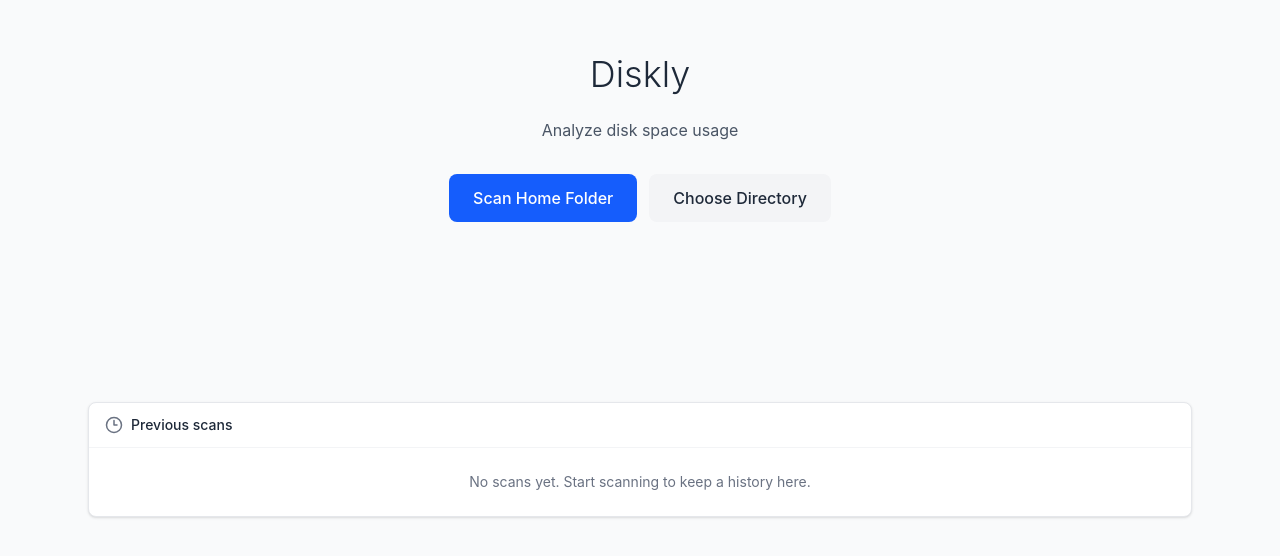
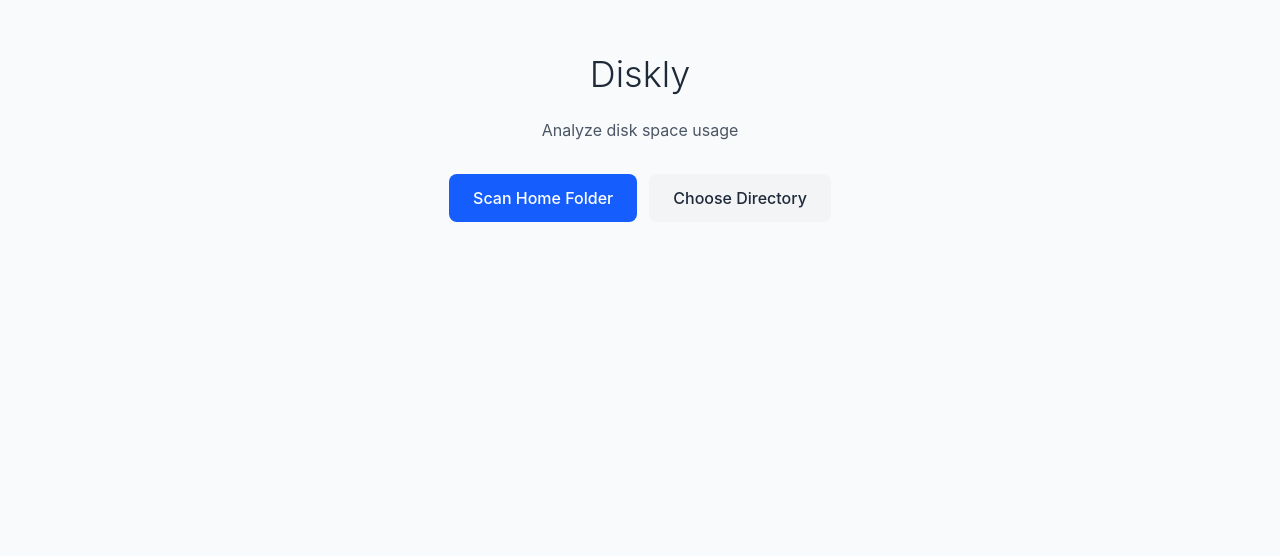
Before and after one commit to noxan/diskly, a SvelteKit app: page / in a window 1280 px wide. Shown: the part 126-682 px from the top of the page. Built offline with nearby package versions, Linux system fonts and the light colour scheme.

Commit message:
Refine scan history visibility and actions

```diff
--- a/src/lib/components/ScanHistory.svelte
+++ b/src/lib/components/ScanHistory.svelte
@@ -28,17 +28,13 @@
   const orderedHistory = () => [...history].sort((a, b) => b.scannedAt - a.scannedAt);
 </script>
 
+{#if history.length > 0}
   <div class="bg-white dark:bg-gray-800 rounded-lg border border-gray-200 dark:border-gray-700 shadow-sm h-full">
     <div class="flex items-center gap-2 px-4 py-3 border-b border-gray-100 dark:border-gray-700">
       <Clock3 class="text-gray-500 dark:text-gray-400" size={18} />
       <h3 class="text-sm font-medium text-gray-800 dark:text-gray-100">Previous scans</h3>
     </div>
 
-  {#if history.length === 0}
-    <div class="p-6 text-sm text-gray-500 dark:text-gray-400 text-center">
-      No scans yet. Start scanning to keep a history here.
-    </div>
-  {:else}
     <div class="p-3 space-y-2 max-h-[70vh] overflow-y-auto">
       {#each orderedHistory() as entry (entry.path)}
         <div class="p-3 rounded-md border border-gray-200 dark:border-gray-700 bg-gray-50 dark:bg-gray-900/50">
@@ -60,17 +56,18 @@
               </div>
             </div>
 
-            <div class="flex flex-col gap-2 flex-shrink-0">
+            <div class="flex items-center gap-2 flex-shrink-0 self-start">
               <button
-                class="flex items-center gap-1 px-3 py-1 text-xs bg-blue-100 dark:bg-blue-900 text-blue-700 dark:text-blue-200 rounded hover:bg-blue-200 dark:hover:bg-blue-800 transition-colors"
+                class="flex items-center gap-1 px-3 py-1.5 text-xs font-semibold bg-blue-600 text-white rounded hover:bg-blue-700 transition-colors shadow-sm"
                 onclick={() => onOpen?.(entry.path)}
               >
                 <FolderOpen size={12} />
                 Open
               </button>
               <button
-                class="flex items-center gap-1 px-3 py-1 text-xs bg-gray-100 dark:bg-gray-700 text-gray-700 dark:text-gray-200 rounded hover:bg-gray-200 dark:hover:bg-gray-600 transition-colors"
+                class="flex items-center gap-1 px-2.5 py-1 text-[11px] text-gray-700 dark:text-gray-200 border border-gray-200 dark:border-gray-700 rounded hover:bg-gray-100 dark:hover:bg-gray-800 transition-colors"
                 onclick={() => onRescan?.(entry.path)}
+                aria-label={`Rescan ${entry.root.name}`}
               >
                 <RefreshCw size={12} />
                 Rescan
@@ -80,5 +77,5 @@
         </div>
       {/each}
     </div>
+  </div>
 {/if}
-</div>
--- a/src/lib/stores/scan.ts
+++ b/src/lib/stores/scan.ts
@@ -24,6 +24,7 @@ interface ScanState {
   totalScanned: number;
   currentPath: string;
   error: string | null;
+  // Keep history alongside the active scan state so updates stay atomic when scans finish or reset.
   history: ScanHistoryEntry[];
 }
 
--- a/src/routes/+page.svelte
+++ b/src/routes/+page.svelte
@@ -10,13 +10,20 @@
   let data = $derived(store.data);
   let error = $derived(store.error);
   let history = $derived(store.history);
+  let hasHistory = $derived(history.length > 0);
+  let showHistoryPanel = $derived(!scanning && hasHistory);
 
   const handleOpenHistory = (path: string) => scanStore.openHistory(path);
   const handleRescanHistory = async (path: string) => scanStore.rescan(path);
 </script>
 
 <div class="min-h-screen bg-gray-50 dark:bg-gray-900">
-  <div class="mx-auto max-w-6xl p-6 lg:grid lg:grid-cols-[2fr,1fr] lg:gap-6">
+  <div
+    class="mx-auto max-w-6xl p-6"
+    class:lg:grid={showHistoryPanel}
+    class:lg:grid-cols-[2fr,1fr]={showHistoryPanel}
+    class:lg:gap-6={showHistoryPanel}
+  >
     <div class="space-y-6">
       {#if scanning}
         <Progress />
@@ -52,8 +59,10 @@
       {/if}
     </div>
 
-    <div class="mt-6 lg:mt-0">
-      <ScanHistory {history} onOpen={handleOpenHistory} onRescan={handleRescanHistory} />
-    </div>
+    {#if showHistoryPanel}
+      <div class="mt-6 lg:mt-0">
+        <ScanHistory {history} onOpen={handleOpenHistory} onRescan={handleRescanHistory} />
+      </div>
+    {/if}
   </div>
 </div>
```
Lines whose indentation alone changed are shown as unchanged.
